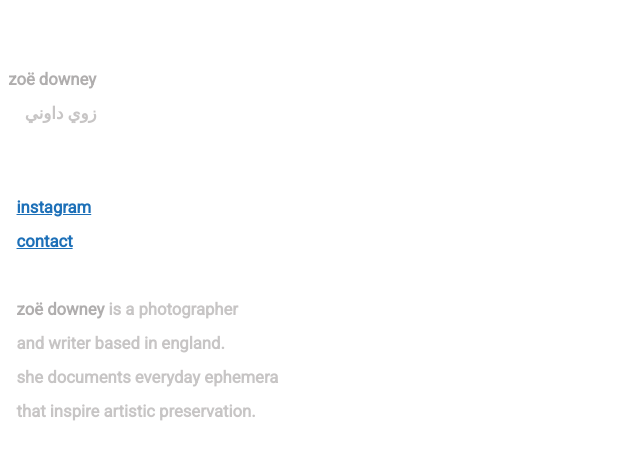
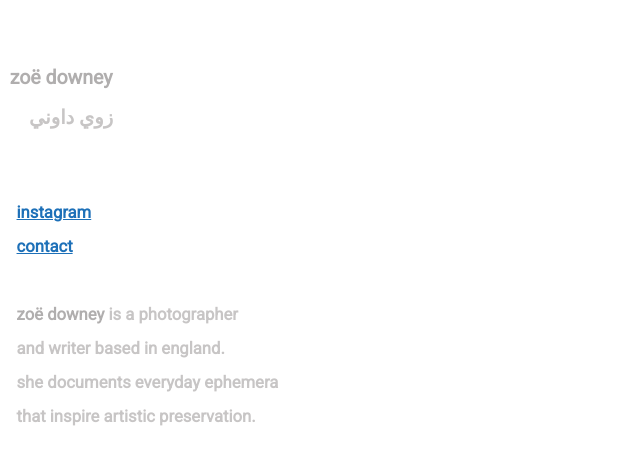
Before and after one commit to zoeurl/zoedowney.github.io, a Jekyll site: the page built from index.html, in a window 1280 px wide. Shown: the top 475 px of the page, without its empty margins (0-640 px from the left). Built offline with Jekyll 4.4.1, drawn with Linux system fonts in a browser that asks for light colours; grey boxes are pictures that could not be loaded.

Commit message:
Update photography.md

```diff
--- a/_layouts/photography.md
+++ b/_layouts/photography.md
@@ -22,8 +22,8 @@
  <main>
 <article>
 	<br>
-	<h4><small><font color="#b0aeae">&nbsp;&nbsp;zoë downey</font>
-	<br><font color="#c7c5c5">&nbsp;&nbsp;&nbsp;&nbsp;&nbsp;&nbsp;زوي داوني</font></h4>
+	<h3><small><font color="#b0aeae">&nbsp;&nbsp;zoë downey</font>
+	<br><font color="#c7c5c5">&nbsp;&nbsp;&nbsp;&nbsp;&nbsp;&nbsp;زوي داوني</font></h3>
 	<br><strong>&nbsp;&nbsp;&nbsp;&nbsp;<a href="https://www.instagram.com/zoeurl">instagram</a>
 	<br>&nbsp;&nbsp;&nbsp;&nbsp;<a href="mailto:{{site.email}}">contact</a></font>
 	<br>
```
